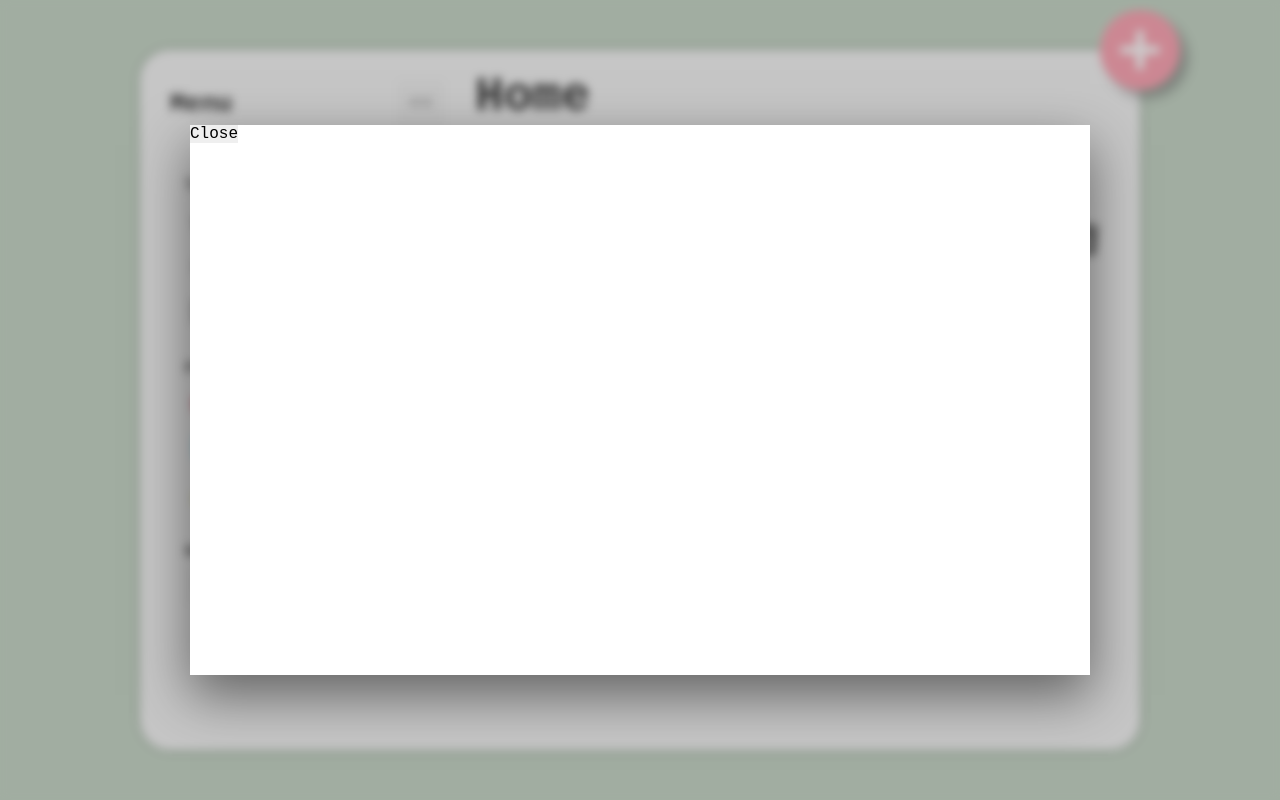
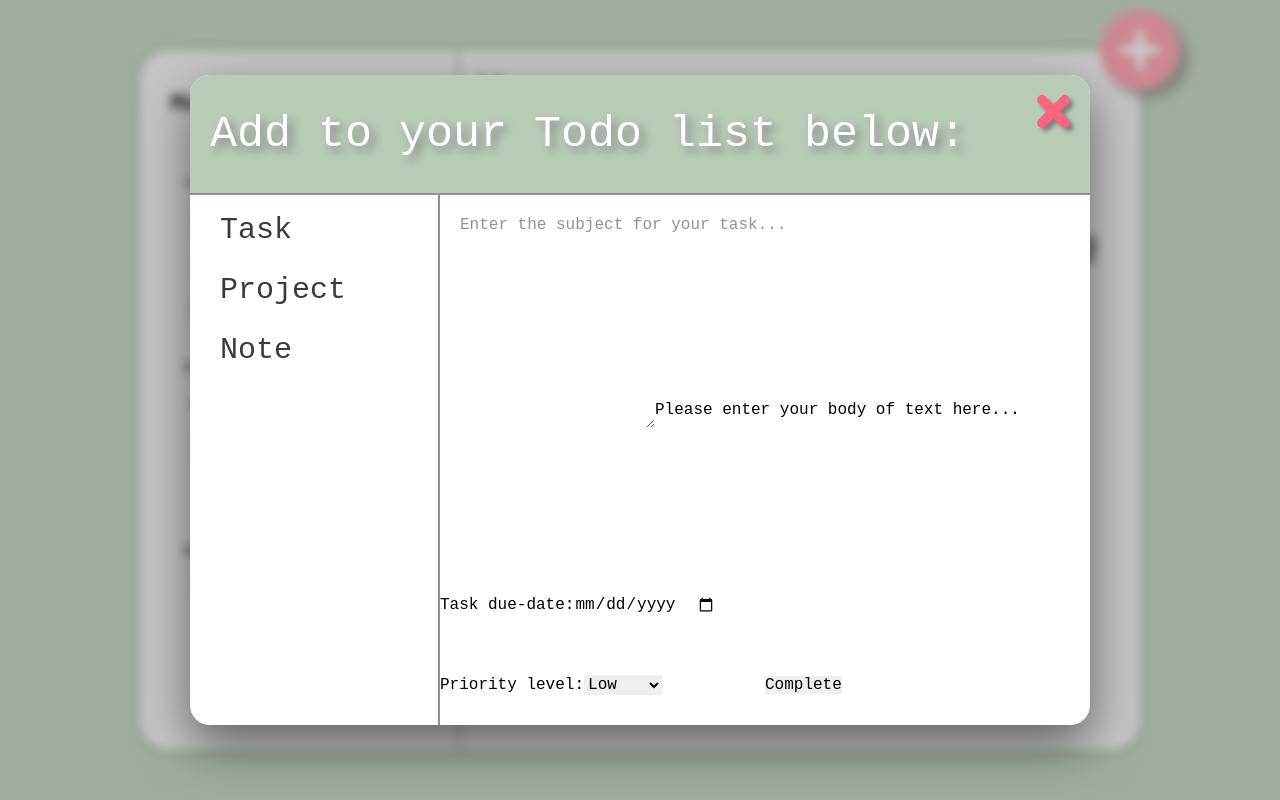
Before and after one commit to tomasbennett/Todo-List, a website built with webpack: page src/Pages/HTML/index.html in a window 1280 px wide. Both pictures are taken after a click on the button 1140 px from the left and 50 px from the top of the page. Built offline with nearby package versions, Linux system fonts and the light colour scheme.

Commit message:
Adding input boxes and a form element to the dialog box for the construction of new todo list items

```diff
--- /dev/null
+++ b/src/Pages/CSS/DialogBox/dialog-box.css
@@ -0,0 +1,196 @@
+dialog#new-entry-dialog{
+    --animation-timing: 300ms;
+
+    position: absolute;
+
+    top: 50%;
+    left: 50%;
+
+    transform: translate(-50%, -50%);
+
+    background-color: white;
+
+    box-shadow: 0rem 2rem 5rem rgba(0, 0, 0, 0.5);
+
+    width: 90rem;
+    height: 65rem;
+
+
+
+
+    /* transform-origin: center; */
+
+    border-radius: 2rem;
+
+    /* border: .2rem solid var(--light-grey); */
+
+
+    animation: increaseScale var(--animation-timing) ease-in forwards;
+}
+
+dialog#new-entry-dialog[open]{
+    display: grid;
+    grid-template-columns: 25rem 1fr;
+    grid-template-rows: 12rem
+                        1fr;
+    grid-template-areas: "header header"
+                         "aside main";
+}
+
+
+dialog#new-entry-dialog.closing{
+    animation: decreaseScale var(--animation-timing) ease-in forwards;
+}
+
+dialog#new-entry-dialog::backdrop{
+    background-color: rgba(128, 128, 128, 0.4);
+    backdrop-filter: blur(.5rem);
+}
+
+
+
+dialog #dialog-header{
+    grid-area: header;
+
+    width: 100%;
+    height: 100%;
+
+    display: flex;
+    align-items: center;
+    justify-content: space-between;
+
+    padding: 2rem;
+
+    border-bottom: .2rem solid var(--light-grey);
+
+    background-color: rgb(184, 204, 184);
+}
+
+dialog #dialog-header h1{
+    color: rgb(255, 255, 255);
+    text-shadow: .5rem .5rem 1rem grey;
+
+    font-size: 4.5rem;
+    font-weight: lighter;
+}
+
+
+dialog #dialog-header button#close-dialog{
+
+    align-self: flex-start;
+
+    display: flex;
+    align-items: center;
+    justify-content: center;
+
+    height: 42%;
+    aspect-ratio: 1;
+
+    cursor: pointer;
+
+    background-color: transparent;
+
+    /* overflow: hidden; */
+}
+
+dialog #dialog-header button#close-dialog svg{
+    width: 100%;
+    height: 100%;
+
+    object-fit: cover;
+
+    fill: rgb(255, 99, 125);
+
+
+
+    /* rgb(255, 74, 74) */
+
+    filter: drop-shadow(.4rem .4rem .2rem grey);
+}
+
+
+
+
+dialog #aside-theme-container{
+    grid-area: aside;
+
+    border-right: .2rem solid var(--light-grey);
+
+    width: 100%;
+    height: 100%;
+}
+
+dialog #main-editor-container{
+    grid-area: main;
+
+    width: 100%;
+    height: 100%;
+}
+
+
+@keyframes increaseScale {
+    from{
+        transform: translate(-50%, -50%) scale(0);
+    }
+    to{
+        transform: translate(-50%, -50%) scale(1);
+    }
+}
+
+@keyframes decreaseScale {
+    from{
+        transform: translate(-50%, -50%) scale(1);
+    }
+    to{
+        transform: translate(-50%, -50%) scale(0);
+    }
+}
+
+
+
+
+
+
+
+
+
+div#aside-theme-container,
+div#aside-theme-container div{
+    width: 100%;
+    height: 100%;
+
+    display: flex;
+    flex-direction: column;
+
+
+}
+
+div#aside-theme-container div{
+    row-gap: 1rem;
+
+    padding: 1rem 2rem;
+
+    font-size: 3rem;
+}
+
+div#aside-theme-container div p.dialog-theme-selection{
+    color: var(--dark-grey);
+
+    display: flex;
+    align-items: center;
+    /* justify-content: center; */
+
+    height: 5rem;
+
+    border-radius: .5rem;
+
+    padding: 0 1rem;
+
+    cursor: pointer;
+
+    text-wrap: nowrap;
+}
+
+div#aside-theme-container div p.dialog-theme-selection:hover{
+    background-color: rgba(128, 128, 128, 0.3);
+}
--- /dev/null
+++ b/src/Pages/CSS/DialogBox/dialog-form.css
@@ -0,0 +1,98 @@
+div#main-editor-container{
+    width: 100%;
+    height: 100%;
+
+
+
+}
+
+
+div#main-editor-container form{
+    width: 100%;
+    height: 100%;
+}
+
+div#main-editor-container[data-state="task"] div#dialog-task-state{
+    width: 100%;
+    height: 100%;
+
+    display: grid;
+    grid-template-columns: 1fr 1fr;
+    grid-template-rows: 6rem
+                        1fr
+                        8rem
+                        8rem;
+    grid-template-areas: "subject subject"
+                         "description description"
+                         "due-date ."
+                         "priority submit";
+
+
+    /* padding: 1rem; */
+}
+
+div#main-editor-container[data-state="task"] div.task-dialog-input-container{
+
+
+    width: 100%;
+    height: 100%;
+
+    position: relative;
+
+    display: flex;
+    align-items: center;
+    justify-content: flex-start;
+
+
+}
+
+div#task-subject-container{
+    grid-area: subject;
+}
+
+div#task-subject-container input{
+    width: 100%;
+    height: 100%;
+
+    /* border: .2rem solid var(--light-grey); */
+    /* border-radius: .5rem; */
+
+    padding: 0 2rem;
+
+
+}
+
+div#task-subject-container label{
+    position: absolute;
+
+    top: 50%;
+    left: 2rem;
+
+    transform: translate(0%, -50%);
+
+    background-color: white;
+
+    color: var(--light-grey);
+}
+
+
+
+div#task-body-text-container{
+    grid-area: description;
+}
+
+
+div#task-due-date-container{
+    grid-area: due-date;
+}
+
+
+
+div#task-priority-container{
+    grid-area: priority;
+}
+
+
+div#dialog-complete-button-container{
+    grid-area: submit;
+}
--- a/src/Pages/CSS/Main/aside.css
+++ b/src/Pages/CSS/Main/aside.css
@@ -19,7 +19,9 @@ aside.maximise{
     flex-direction: column;
 
     row-gap: 5rem;
-    /* border-right: .2rem solid black; */
+
+
+    border-right: .2rem solid var(--light-grey);
 
 }
 
--- a/src/Pages/CSS/Main/dialog-box.css
+++ /dev/null
@@ -1,51 +0,0 @@
-dialog#new-entry-dialog{
-    --animation-timing: 200ms;
-
-    position: absolute;
-
-    top: 50%;
-    left: 50%;
-
-    transform: translate(-50%, -50%);
-
-    background-color: white;
-
-    box-shadow: 0rem 2rem 5rem rgba(0, 0, 0, 0.5);
-
-    width: 90rem;
-    height: 55rem;
-
-    /* transform-origin: center; */
-
-
-    animation: increaseScale var(--animation-timing) ease-in forwards;
-}
-
-dialog#new-entry-dialog.closing{
-    animation: decreaseScale var(--animation-timing) ease-in forwards;
-}
-
-
-
-dialog#new-entry-dialog::backdrop{
-    background-color: rgba(128, 128, 128, 0.4);
-    backdrop-filter: blur(.5rem);
-}
-
-@keyframes increaseScale {
-    from{
-        transform: translate(-50%, -50%) scale(0);
-    }
-    to{
-        transform: translate(-50%, -50%) scale(1);
-    }
-}
-
-@keyframes decreaseScale {
-    from{
-        transform: translate(-50%, -50%) scale(1);
-    }
-    to{
-        transform: translate(-50%, -50%) scale(0);
-    }
-}
--- a/src/Pages/CSS/Main/main.css
+++ b/src/Pages/CSS/Main/main.css
@@ -5,7 +5,7 @@ main{
     display: flex;
     flex-direction: column;
 
-    row-gap: 2rem;
+    row-gap: 3rem;
 
     max-width: 100%;
 
@@ -185,7 +185,7 @@ div.task-del-svg-container{
 
 div.task-edit-svg-container svg,
 div.task-del-svg-container svg{
-    height: 65%;
+    height: 55%;
     aspect-ratio: 1;
 
     object-fit: cover;
--- a/src/Pages/HTML/index.html
+++ b/src/Pages/HTML/index.html
@@ -242,7 +242,67 @@
 
     </div>
     <dialog id="new-entry-dialog">
-        <button type="button" id="close-dialog">Close</button>
+        <div id="dialog-header">
+            <h1 id="dialog-header-title">Add to your Todo list below:</h1>
+
+            <button type="button" id="close-dialog">
+                <?xml version="1.0" encoding="utf-8"?><svg version="1.1" id="Layer_1" xmlns="http://www.w3.org/2000/svg" xmlns:xlink="http://www.w3.org/1999/xlink" x="0px" y="0px" width="121.31px" height="122.876px" viewBox="0 0 121.31 122.876" enable-background="new 0 0 121.31 122.876" xml:space="preserve"><g><path fill-rule="evenodd" clip-rule="evenodd" d="M90.914,5.296c6.927-7.034,18.188-7.065,25.154-0.068 c6.961,6.995,6.991,18.369,0.068,25.397L85.743,61.452l30.425,30.855c6.866,6.978,6.773,18.28-0.208,25.247 c-6.983,6.964-18.21,6.946-25.074-0.031L60.669,86.881L30.395,117.58c-6.927,7.034-18.188,7.065-25.154,0.068 c-6.961-6.995-6.992-18.369-0.068-25.397l30.393-30.827L5.142,30.568c-6.867-6.978-6.773-18.28,0.208-25.247 c6.983-6.963,18.21-6.946,25.074,0.031l30.217,30.643L90.914,5.296L90.914,5.296z"/></g></svg>
+            </button>
+        </div>
+        <div id="aside-theme-container">
+            <div>
+                <p id="dialog-task-theme" class="dialog-theme-selection">Task</p>
+                <p id="dialog-project-theme" class="dialog-theme-selection">Project</p>
+                <p id="dialog-note-theme" class="dialog-theme-selection">Note</p>
+            </div>
+
+
+        </div>
+        <div id="main-editor-container" data-state="task">
+            <form method="dialog">
+                <div id="dialog-task-state">
+
+                    <div class="task-dialog-input-container" id="task-subject-container">
+                        <input id="task-subject" name="subject" type="text" required minlength="1">
+                        <label for="task-subject">Enter the subject for your task...</label>
+
+                    </div>
+
+
+                    <div class="task-dialog-input-container" id="task-body-text-container">
+                        <textarea id="body-text" name="body-text" required minlength="1"></textarea>
+                        <label for="body-text">Please enter your body of text here...</label>
+                    </div>
+
+
+                    <div class="task-dialog-input-container" id="task-due-date-container">
+                        <label for="task-due-date">Task due-date:</label>
+                        <input type="date" name="due-date" id="task-due-date">
+                    </div>
+
+
+                    <div class="task-dialog-input-container" id="task-priority-container">
+                        <label for="task-priority">Priority level:</label>
+                        <select id="task-priority" name="priority">
+                            <option value="low" selected>Low</option>
+                            <option value="medium">Medium</option>
+                            <option value="high">High</option>
+                        </select>
+
+                    </div>
+
+
+
+
+
+                    <div id="dialog-complete-button-container" class="task-dialog-input-container">
+                        <button type="submit">Complete</button>
+                    </div>
+
+                </div>
+
+            </form>
+        </div>
     </dialog>
 
 
--- a/src/index.js
+++ b/src/index.js
@@ -4,7 +4,7 @@ import "./Pages/CSS/style.css";
 import "./Pages/CSS/Main/main.css";
 import "./Pages/CSS/Main/aside.css";
 import "./Pages/CSS/Main/outer-card.css";
-import "./Pages/CSS/Main/dialog-box.css";
-
+import "./Pages/CSS/DialogBox/dialog-box.css";
+import "./Pages/CSS/DialogBox/dialog-form.css";
 
 import "./TypeScript/Main.ts";
```
